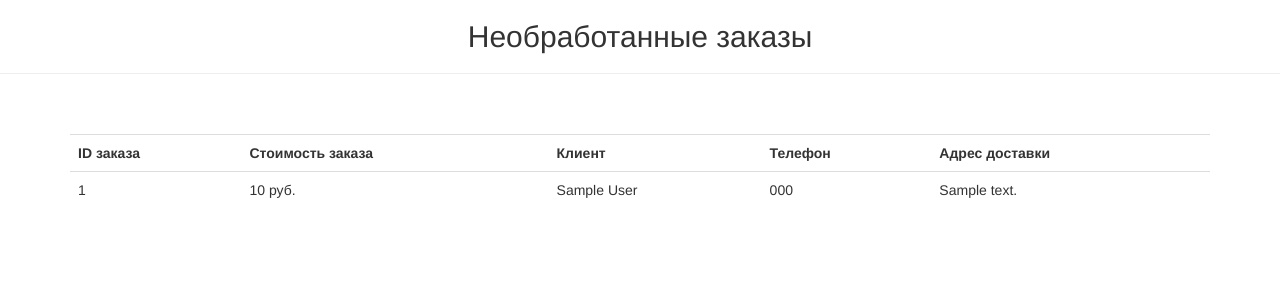
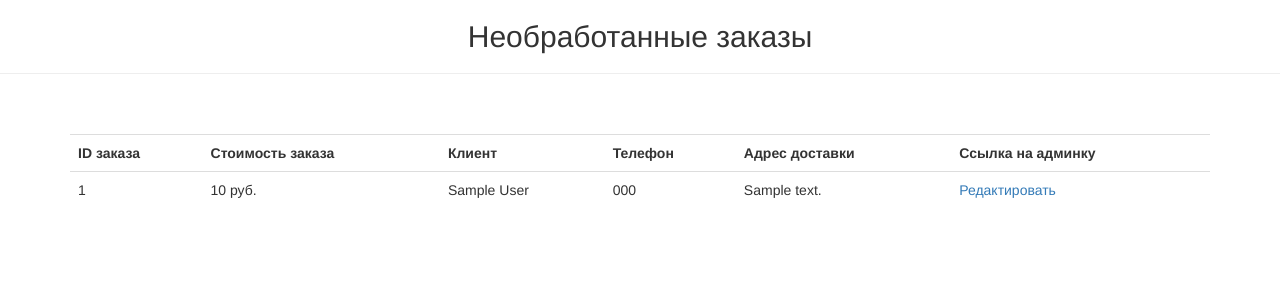
Before and after one commit to Forluc/star-burger_django_advanced_2, a Django app: page /manager/orders/ in a window 1280 px wide. Shown: the part 52-352 px from the top of the page. Run offline with Django 3.2, Linux system fonts and the light colour scheme; a user stored in the database is signed in; tables that the repository leaves empty hold one stand-in row (values such as "Sample post"); parts of the project's set-up code (start-up, migrations or seed data) failed here and were passed over; some libraries are stand-ins or nearby versions.

Commit message:
Connect order editing for restaurateur\templates\order_items.html (/manager/orders/)

```diff
--- a/restaurateur/templates/order_items.html
+++ b/restaurateur/templates/order_items.html
@@ -18,6 +18,7 @@
       <th>Клиент</th>
       <th>Телефон</th>
       <th>Адрес доставки</th>
+      <th>Ссылка на админку</th>
     </tr>
 
     {% for item in order_items %}
@@ -27,6 +28,7 @@
         <td>{{ item.firstname }} {{ item.lastname }}</td>
         <td>{{ item.phonenumber }}</td>
         <td>{{ item.address }}</td>
+        <td><a href='{% url "admin:foodcartapp_order_change" object_id=item.id %}'>Редактировать</a></td>
       </tr>
     {% endfor %}
    </table>
```
